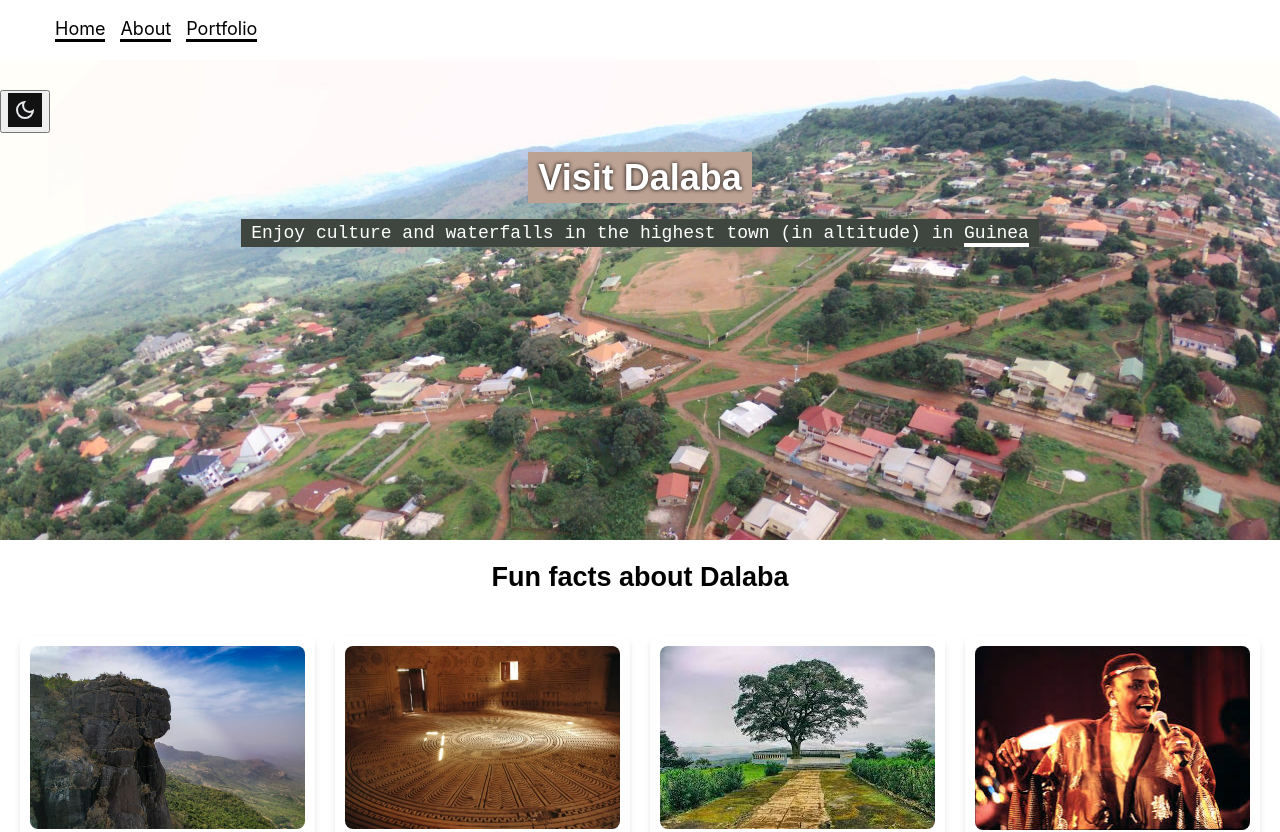
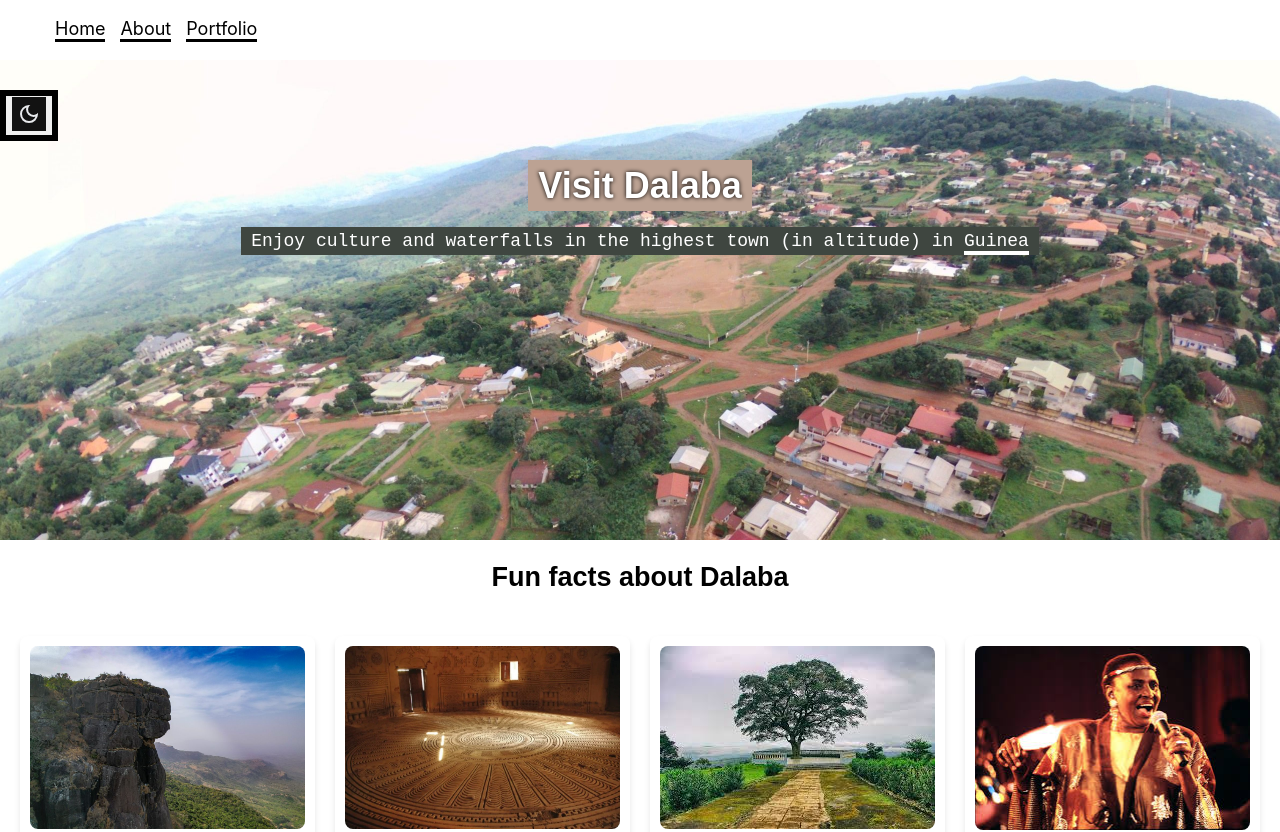
Before and after one commit to eediallo/eediallo.github.io, a React (Create React App) app in the folder my-portfolio/: page /home-town-home-page in a window 1280 px wide. Shown: the top 832 px of the page. Built offline with nearby package versions, Linux system fonts and the light colour scheme.

Commit message:
adds class name

```diff
--- a/my-portfolio/src/projects/ITD/hometown-homepage/HomeTownHomePage.js
+++ b/my-portfolio/src/projects/ITD/hometown-homepage/HomeTownHomePage.js
@@ -20,7 +20,7 @@ const HomeTownHomePage = () => {
     return (
         <div className={`home-town-home-page ${darkMode ? "dark-mode" : ""}`}>
             <div className="hero">
-                <button onClick={toggleMode} className="material-symbols-outlined">
+                <button onClick={toggleMode} className="mode-icon-btn">
                 <img className="toggle_btn_icon" src={darkMode ? lightModeIcon : darkModeIcon} alt="Toggle Dark Mode" />
                 </button>
                 <h1 className="title">
```
